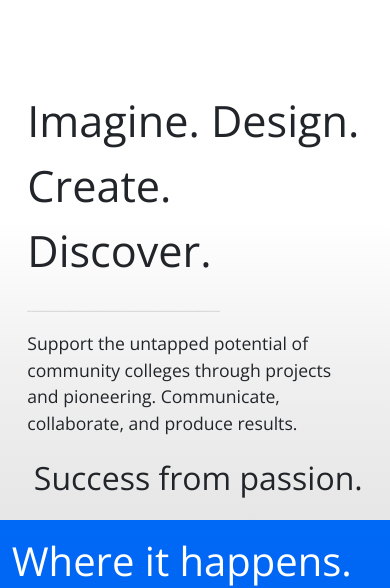
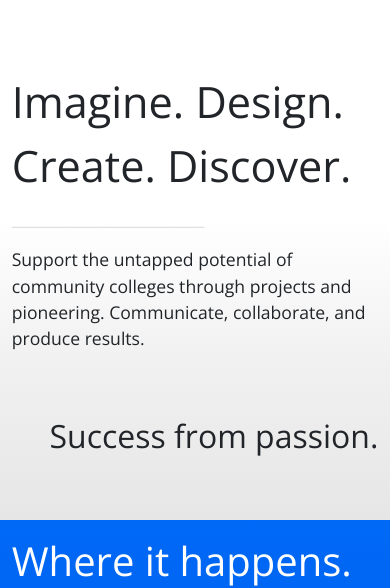
Before and after one commit to gobrien06/IVCCSCWeb, a React (Create React App) app in the folder client/: page / in a window 390 px wide. Shown: the part 531-1119 px from the top of the page. Built offline with nearby package versions, Linux system fonts and the light colour scheme; no server answers.

Commit message:
Additional mobile changes

```diff
--- a/client/src/web/components/Footer/Footer.scss
+++ b/client/src/web/components/Footer/Footer.scss
@@ -31,3 +31,9 @@
   height:50%;
   width:80%;
 }
+
+@media only screen and (max-width:600px){
+  .below{
+    margin-top:0%;
+  }
+  }
--- a/client/src/web/components/Header/SlideShow/SlideShow.js
+++ b/client/src/web/components/Header/SlideShow/SlideShow.js
@@ -83,7 +83,7 @@ export default class SlideShow extends Component {
         next={this.next}
         previous={this.previous}
       >
-        <CarouselIndicators items={items} activeIndex={this.state.activeIndex} onClickHandler={this.goTo} className="indicators" />
+        <CarouselIndicators items={items} activeIndex={this.state.activeIndex} onClickHandler={this.goTo} />
         {slides}
 
       </Carousel>
--- a/client/src/web/components/MissionLanding/MissionLanding.scss
+++ b/client/src/web/components/MissionLanding/MissionLanding.scss
@@ -31,3 +31,12 @@ p{
 }
 
 //Need proper mobile support
+@media only screen and (max-width:800px){
+  .mission{
+    position:relative;
+    background-image:linear-gradient(to top,#E6E6E6,#F0F0F0,#FFF,#FFF);
+    padding-top:0%;
+    padding-left:3%;
+    padding-right:3%;
+  }
+  }
```
